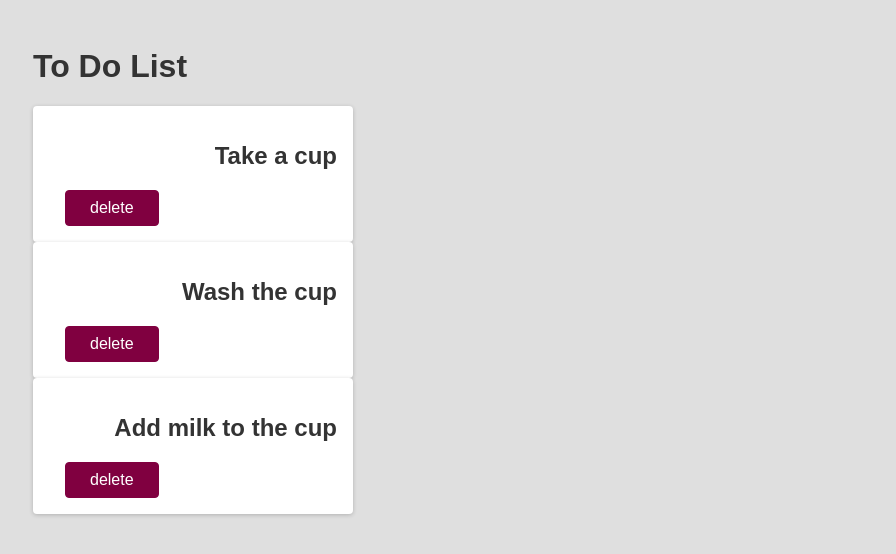
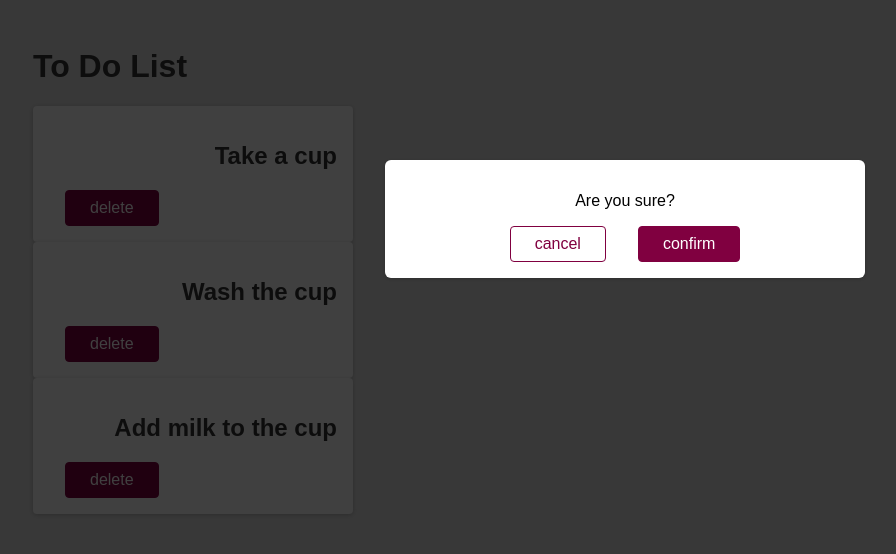
Before and after one commit to Heshan-kavi/redux-testing-app, a React (Create React App) app: page / in a window 1280 px wide. Shown: the top 554 px of the page, without its empty margins (15-911 px from the left). Built offline with nearby package versions, Linux system fonts and the light colour scheme.

Commit message:
Added overlay when the button is clicked

```diff
--- a/src/App.js
+++ b/src/App.js
@@ -1,4 +1,6 @@
 import './App.css';
+import Backdrop from './components/Backdrop';
+import Modal from './components/Modal';
 import Todo from './components/Todo';
 
 function App() {
@@ -8,6 +10,8 @@
       <Todo text="Take a cup"/>
       <Todo text="Wash the cup"/>
       <Todo text="Add milk to the cup"/>
+      <Modal/>
+      <Backdrop/>
     </div>
   );
 }
--- /dev/null
+++ b/src/components/Backdrop.js
@@ -0,0 +1,5 @@
+function Backdrop (){
+    return <div className="backdrop"/>
+}
+
+export default Backdrop;
--- /dev/null
+++ b/src/components/Modal.js
@@ -0,0 +1,11 @@
+function Modal (){
+    return (
+        <div className="modal">
+            <p>Are you sure?</p>
+            <button className="btn btn--alt">cancel</button>
+            <button className="btn">confirm</button>
+        </div>
+    )
+}
+
+export default Modal;
```
